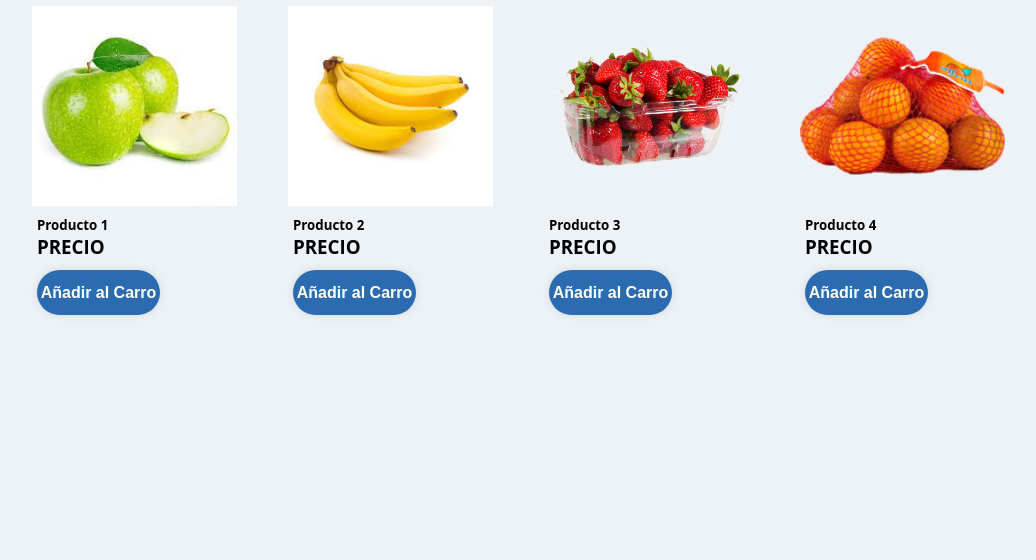
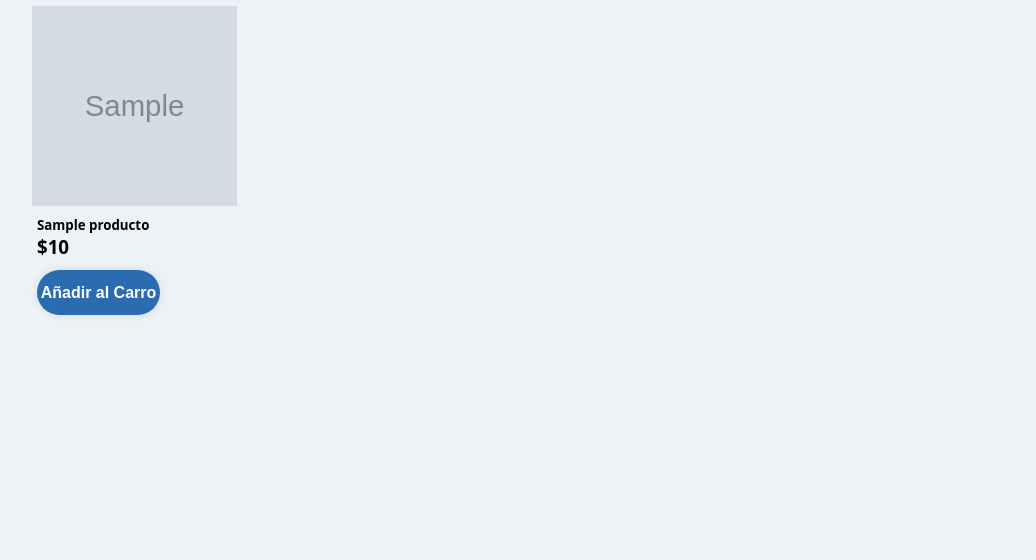
Before and after one commit to bucefalo002/Egesven, a Django app: page /home/ in a window 1280 px wide. Shown: the part 94-654 px from the top of the page, without its empty margins (96-1132 px from the left). Run offline with Django 5.2, Linux system fonts and the light colour scheme; tables that the repository leaves empty hold one stand-in row (values such as "Sample post"); grey boxes marked "Sample" are stand-in pictures.

Commit message:
Crear el listado de productos dinamicamente

```diff
--- a/app/static/app/css/stylesidex.css
+++ b/app/static/app/css/stylesidex.css
@@ -102,11 +102,7 @@ nav > ul > li > a {
 
 }
 
-.productos .producto .contenedor_producto {
-    background-color: white;
-    width: 80%;
-    margin:auto;
-}
+
 
 .productos .producto .contenedor .detalles {
     padding: 5px;
--- a/app/templates/app/home.html
+++ b/app/templates/app/home.html
@@ -3,47 +3,22 @@
 {% load static %}
 
 {% block contenido %}
+{% load humanize %}
 <div class="productos">
+  {% for p in productos %}
   <div class="producto">
     <div class="contenedor">
-      <img src="{% static 'app/img/manzana.jpg' %}" alt="imagen" />
+      {% if p.imagen %}
+      <img src="{{p.imagen.url}}" alt="imagen" />
+      {% endif %}
       <div class="detalles">
-        <h5>Producto 1</h5>
-        <h3>PRECIO</h2>
+        <h5>{{p.nombre | capfirst}}</h5>
+        <h3>${{p.precio | intcomma}}</h2>
           <button class="btn">Añadir al Carro</button>
       </div>
     </div>
   </div>
-  <div class="producto">
-    <div class="contenedor">
-      <img src="{% static 'app/img/platano.jpg' %}" alt="imagen" />
-      <div class="detalles">
-        <h5>Producto 2</h5>
-        <h3>PRECIO</h2>
-          <button class="btn">Añadir al Carro</button>
-      </div>
-    </div>
-  </div>
-  <div class="producto">
-    <div class="contenedor">
-      <img src="{% static 'app/img/frutilla.jpg' %}" alt="imagen" />
-      <div class="detalles">
-        <h5>Producto 3</h5>
-        <h3>PRECIO</h2>
-          <button class="btn">Añadir al Carro</button>
-      </div>
-    </div>
-  </div>
-  <div class="producto">
-    <div class="contenedor">
-      <img src="{% static 'app/img/naranja.jpg' %}" alt="imagen" />
-      <div class="detalles">
-        <h5>Producto 4</h5>
-        <h3>PRECIO</h2>
-          <button class="btn">Añadir al Carro</button>
-      </div>
-    </div>
-  </div>
+  {% endfor %}
 </div>
 
 {% endblock %}
--- a/egesven/settings.py
+++ b/egesven/settings.py
@@ -38,6 +38,7 @@ INSTALLED_APPS = [
     'django.contrib.sessions',
     'django.contrib.messages',
     'django.contrib.staticfiles',
+    'django.contrib.humanize',
     'app',
     'colorfield',
 ]
```
